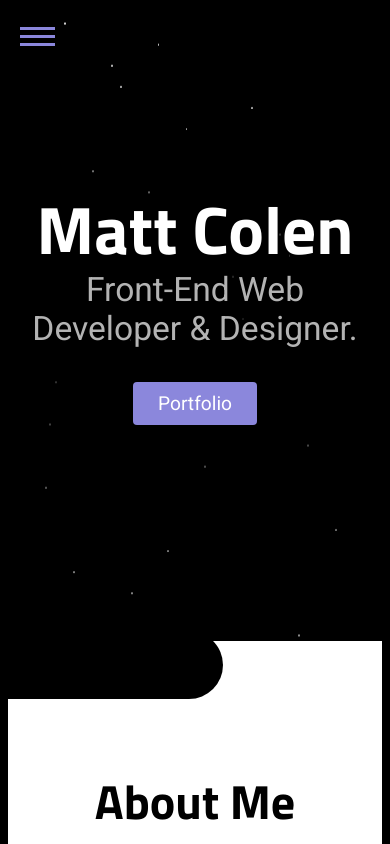
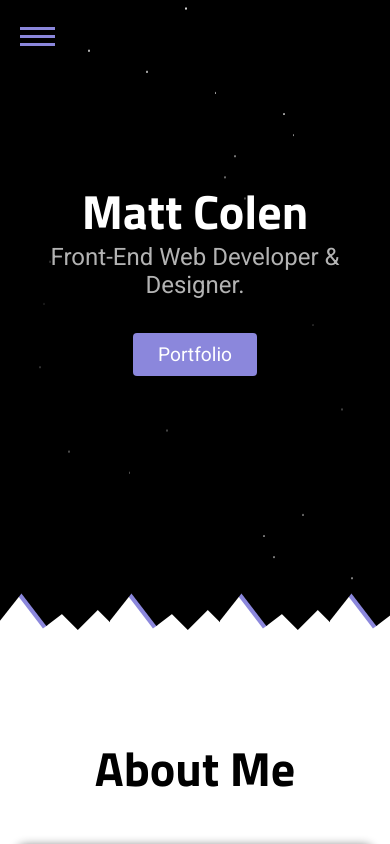
Before and after one commit to m-Colen/portfolio, a React (Create React App) app: page / in a window 390 px wide. Shown: the top 844 px of the page. Built offline with nearby package versions, Linux system fonts and the light colour scheme; grey boxes are pictures that could not be loaded.

Commit message:
Updates to overall page styling
- Added page dividers.
- Disabled scroll on mobile nav menu view.

```diff
--- a/src/components/About.js
+++ b/src/components/About.js
@@ -28,7 +28,7 @@ export default function About() {
   });
   return (
     <section id="about">
-      <div className="divider divider--black divider--left"></div>
+      <div className="divider divider--white"></div>
       <h2>About Me</h2>
       <div className="about">
         <div className="about-wrapper">
--- a/src/components/App.js
+++ b/src/components/App.js
@@ -3,6 +3,13 @@ import Main from "./Main";
 import Footer from "./Footer";
 
 function App() {
+  const appHeight = () => {
+    const doc = document.documentElement;
+    doc.style.setProperty("--app-height", `${window.innerHeight}px`);
+  };
+  window.addEventListener("resize", appHeight);
+  appHeight();
+
   return (
     <div>
       <Header />
--- a/src/components/Contact.js
+++ b/src/components/Contact.js
@@ -3,7 +3,7 @@ import React from "react";
 export default function Contact() {
   return (
     <section className="contact" id="contact">
-      <div className="divider divider--black divider--left"></div>
+      <div className="divider divider--white"></div>
       <h2>Contact</h2>
       <div>
         <form name="contact" method="POST" data-netlify="true">
--- a/src/components/Navbar.js
+++ b/src/components/Navbar.js
@@ -20,6 +20,7 @@ export default function Navbar() {
       ? setHamBtnBottom("expanded-bottom")
       : setHamBtnBottom("");
     expanded === "false" ? setExpanded("true") : setExpanded("false");
+    document.body.classList.toggle("stop-scrolling");
   };
 
   return (
--- a/src/components/Portfolio.js
+++ b/src/components/Portfolio.js
@@ -75,7 +75,7 @@ export default function Portfolio() {
 
   return (
     <section className="portfolio" id="portfolio">
-      <div className="divider divider--white divider--right"></div>
+      <div className="divider divider--black"></div>
       <h2>Portfolio</h2>
       <div className="cards">
         {projects.map((project) => {
--- a/src/index.css
+++ b/src/index.css
@@ -19,6 +19,7 @@
 }
 
 html {
+  --app-height: 100%;
   font-size: 120%;
   scroll-behavior: smooth;
   /* Fonts */
@@ -36,13 +37,23 @@ html {
   --general-padding: 0.5vh 0;
   --nav-padding: 2vh 18%;
   --header-padding: 0 18%;
-  --section-padding: 10vh 18%;
+  --section-padding: 12vh 18%;
   --card-padding: 25px;
   --radius: 30px;
   --soft-square-radius: 10px;
   --soft-top-radius: 10px 10px 0 0;
   --soft-left-radius: 10px 0 0 10px;
   --paragraph-line-height: 1.5;
+}
+
+html,
+body {
+    padding: 0;
+    margin: 0;
+    width: 100vw;
+    height: 100vh;
+    overflow-x: hidden;
+    height: var(--app-height);
 }
 
 body {
@@ -53,6 +64,7 @@ body {
 
 section {
   padding: var(--section-padding);
+  overflow: hidden;
 }
 
 h1,
@@ -74,16 +86,12 @@ p {
 h1,
 h2 {
   text-align: center;
+  font-size: 2.5rem;
 }
 
 h1 {
   text-shadow: 0 0 5px var(--black);
   line-height: 0.95;
-  font-size: 3.5rem;
-}
-
-h2 {
-  font-size: 2.5rem;
 }
 
 h3 {
@@ -174,30 +182,20 @@ a:focus {
 }
 
 .divider {
-  height: 8vh;
-  width: 55vw;
+  height: 100%;
+  width: 100%;
   position: absolute;
-  z-index: 0;
+  top: 0;
+  left: 0;
+  background-repeat: repeat-x;
+}
+
+.divider--white {
+  background-image: url("./images/waves-white.svg");
 }
 
 .divider--black {
-  background: var(--black);
-}
-
-.divider--white {
-  background: var(--white);
-}
-
-.divider--left {
-  top: -10px;
-  left: 0;
-  border-radius: 0 100px 100px 0;
-}
-
-.divider--right {
-  top: -10px;
-  right: 0;
-  border-radius: 100px 0 0 100px;
+  background-image: url("./images/waves-black.svg");
 }
 
 .hidden {
@@ -213,7 +211,7 @@ a:focus {
   html {
     --nav-padding: 2vh 8%;
     --header-padding: 0 8%;
-    --section-padding: 10vh 8%;
+    --section-padding: 12vh 8%;
   }
 }
 
@@ -221,6 +219,6 @@ a:focus {
   html {
     --nav-padding: 2vh 4%;
     --header-padding: 0 4%;
-    --section-padding: 10vh 4%;
+    --section-padding: 12vh 4%;
   }
 }
--- a/src/styles/contact.css
+++ b/src/styles/contact.css
@@ -35,4 +35,5 @@ form {
 #contact input,
 #contact textarea {
   padding: 0.75rem;
+  font-size: 1rem;
 }
--- a/src/styles/header.css
+++ b/src/styles/header.css
@@ -1,5 +1,5 @@
 header {
-  height: 75vh;
+  height: 70vh;
   padding: var(--header-padding);
   position: relative;
   overflow: hidden;
@@ -8,3 +8,9 @@ header {
 header a {
   text-decoration: none;
 }
+
+@media only screen and (min-width: 900px) {
+  header {
+    height: 75vh;
+  }
+}
--- a/src/styles/hero.css
+++ b/src/styles/hero.css
@@ -11,6 +11,15 @@
 }
 
 .hero__text > p {
-  font-size: 1.75rem;
-  opacity: .7;
+  font-size: 1.25rem;
+  opacity: 0.7;
 }
+
+@media only screen and (min-width: 900px) {
+  h1 {
+    font-size: 3.5rem;
+  }
+  .hero__text > p {
+    font-size: 1.75rem;
+  }
+}
--- a/src/styles/navbar.css
+++ b/src/styles/navbar.css
@@ -30,6 +30,11 @@ nav a:hover {
   left: 5px;
 }
 
+.stop-scrolling {
+  height: 100%;
+  overflow: hidden;
+}
+
 @media only screen and (min-width: 900px) {
   .hamburger-btn {
     display: none;
--- a/src/styles/portfolio.css
+++ b/src/styles/portfolio.css
@@ -6,6 +6,8 @@
   display: grid;
   grid-template-columns: 1fr;
   gap: 10px;
+  position: relative;
+  z-index: 2;
 }
 
 @media only screen and (min-width: 1200px) {
@@ -21,7 +23,7 @@
 }
 
 .card img {
-  height: 40vh;
+  height: 30vh;
   width: 100%;
   object-fit: cover;
   border-radius: var(--soft-top-radius);
@@ -41,3 +43,7 @@
 .card a:hover {
   border-bottom: 1px solid var(--link-color);
 }
+
+.portfolio .external-icon {
+  top: 0;
+}
```
Also changed, not shown: src/images/waves-black.svg (added), src/images/waves-white.svg (added).
